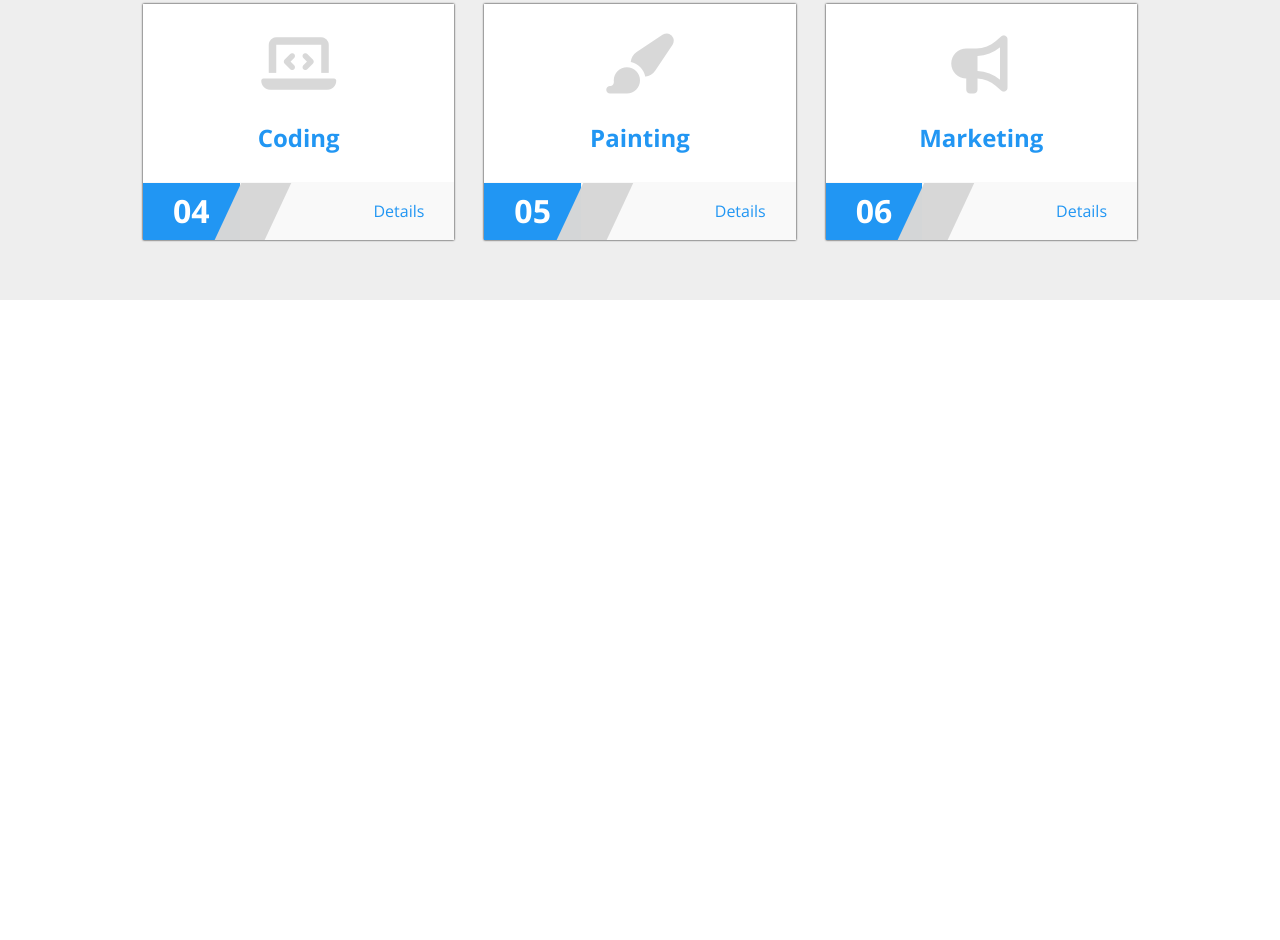
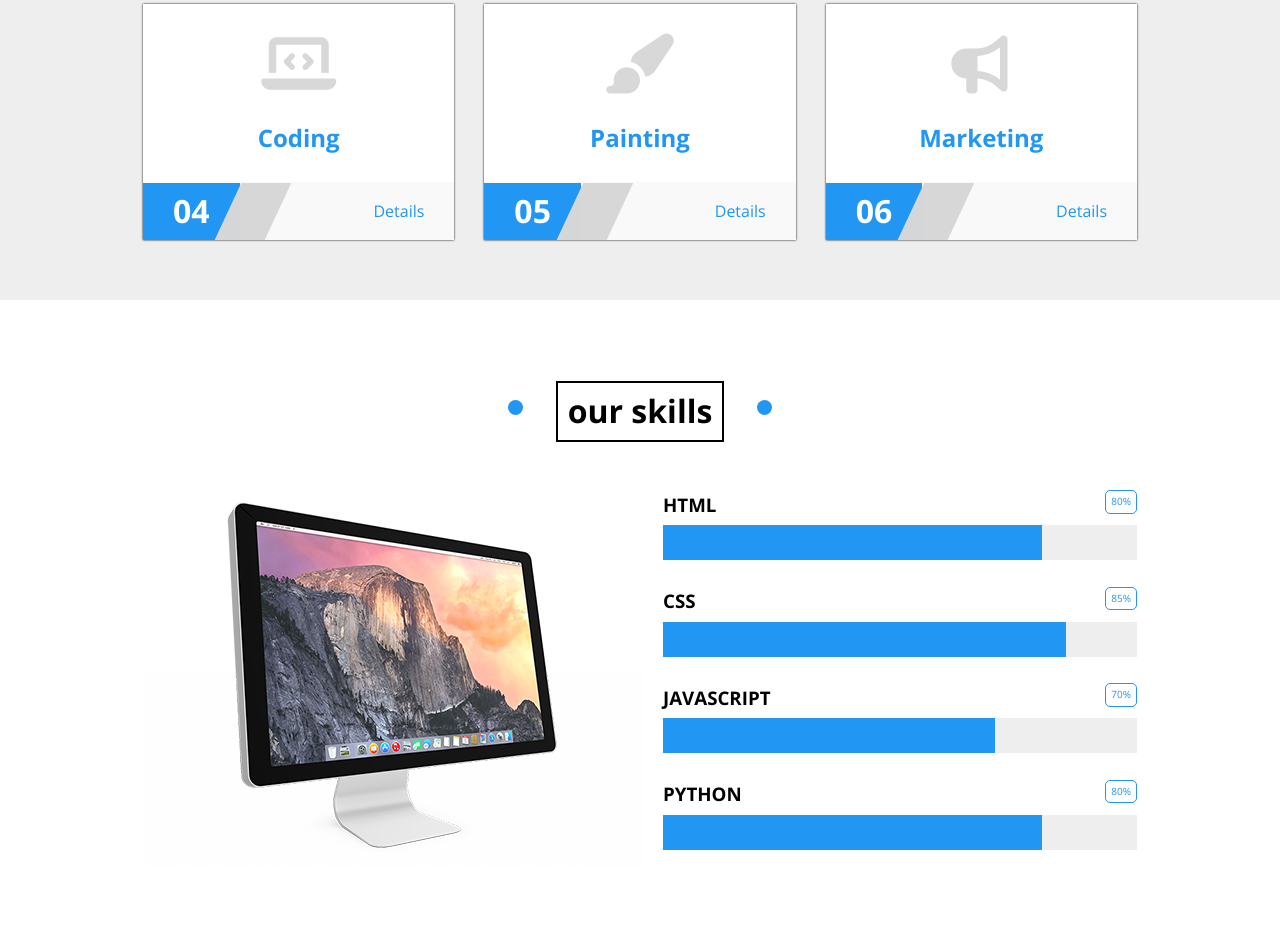
Before and after one commit to rijalaalh/dashbord, a plain HTML site: page index.html in a window 1280 px wide. Shown: the part 7216-8156 px from the top of the page. Before the commit the page ends 7516 px from the top, so only its background shows below. Drawn offline with nearby package versions, Linux system fonts and the light colour scheme.

Commit message:
page 6 skills
20 min to do

```diff
--- a/css/style.css
+++ b/css/style.css
@@ -936,3 +936,63 @@ body{
     text-decoration: none;
     color: var(--main-color);
 }
+/*skills*/
+.skills{
+    padding: var(--main-padding) 0px;
+}
+.skills .content{
+    margin-top: 30px;
+    display: flex;
+    align-items: center;
+}
+.skills .content .image{
+    flex-basis: 30%;
+}
+.skills .content .percentage{
+    flex-basis: 60%;
+    margin-left: 20px;
+}
+
+.skills .content .percentage .feat h3{
+    text-transform: uppercase;
+}
+.skills .content .percentage .feat div{
+    width: 100%;
+    position: relative;
+    height: 35px;
+    background-color: #eee;
+    margin-top: 10px;
+    margin-bottom: 30px;
+
+}
+.skills .content .percentage .feat div span{
+    background-color: #2196f3;
+    height: 100%;
+    position: absolute;
+
+}
+.skills .content .percentage .feat div::after{
+    position: absolute;
+    content: attr(data);
+    right: 0;
+    color: var(--main-color);
+    background-color: white;
+    font-size: 10px;
+    padding: 5px;
+    border-radius: 5px;
+    -webkit-border-radius: 5px;
+    top: -35px;
+    -moz-border-radius: 5px;
+    -ms-border-radius: 5px;
+    -o-border-radius: 5px;
+    border: 1px solid;
+}
+@media (max-width:991px) {
+    .skills .content .image{
+        display: none;
+    }
+    .skills .content .percentage{
+        flex-basis: 100%;
+    }
+}
+/*end skills*/
--- a/index.html
+++ b/index.html
@@ -525,5 +525,43 @@
     </div>
     </div>
     <!---end  service-->
+    <!--our skills-->
+    <div class="skills" id="skills">
+        <div class="container">
+            <div class="titre-special"><h1>our skills</h1></div>
+            <div class="content">
+                <div class="image">
+                    <img src="/imgs/skills.png" alt="skills">
+                </div>
+                <div class="percentage">
+                    <div class="feat">
+                        <h3>html</h3>
+                        <div data="80%">
+                            <span style="width:80%;" ></span>
+                        </div>
+                    </div>
+                    <div class="feat">
+                        <h3>css</h3>
+                        <div data="85%">
+                            <span style="width:85%;" ></span>
+                        </div>
+                    </div>
+                    <div class="feat">
+                        <h3>javascript</h3>
+                        <div data="70%">
+                            <span style="width:70%;" ></span>
+                        </div>
+                    </div>
+                    <div class="feat">
+                        <h3>python</h3>
+                        <div data="80%">
+                            <span style="width:80%;" ></span>
+                        </div>
+                    </div>
+                </div>
+            </div>
+        </div>
+    </div>
+    <!--end skills-->
 </body>
 </html>
```
